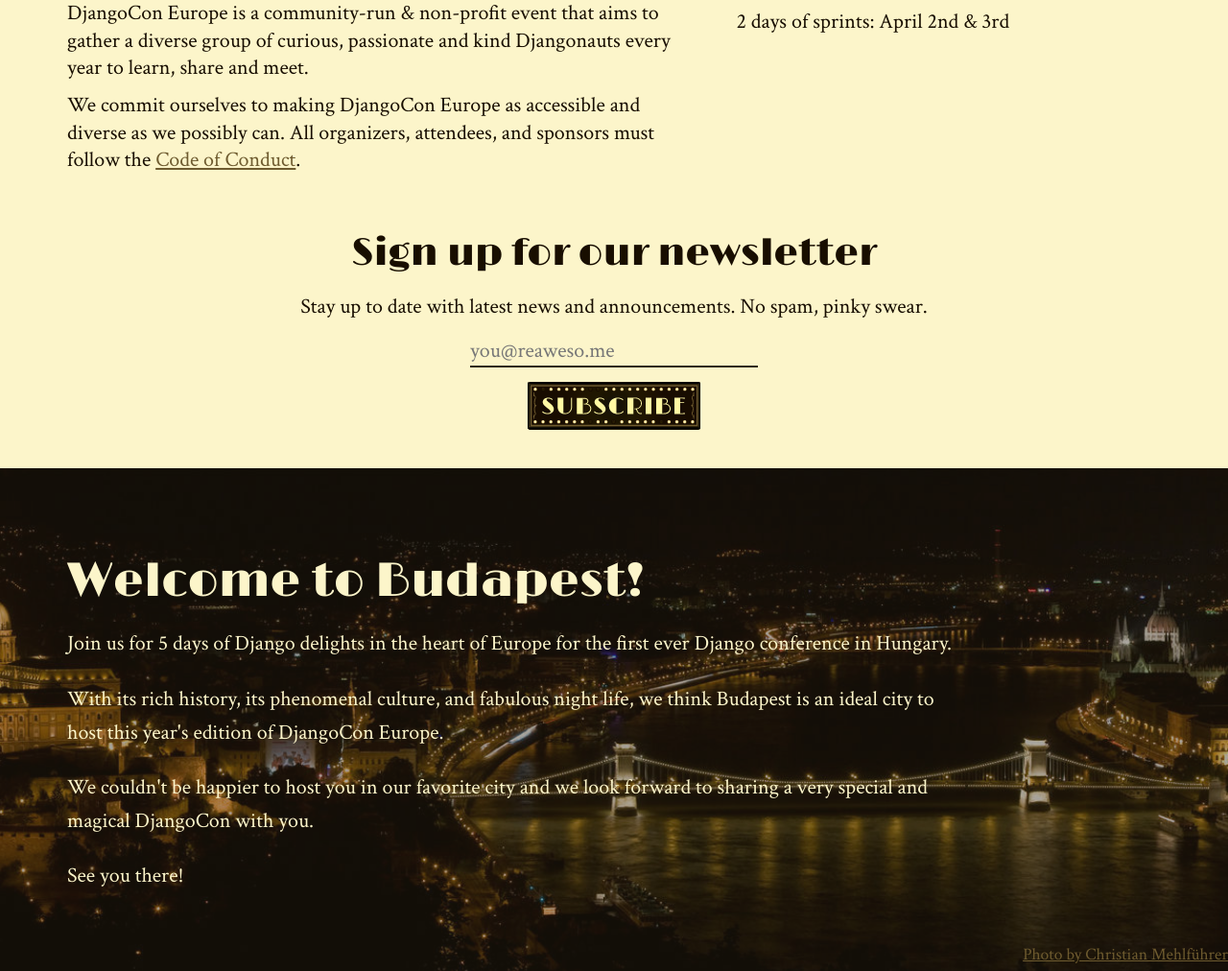
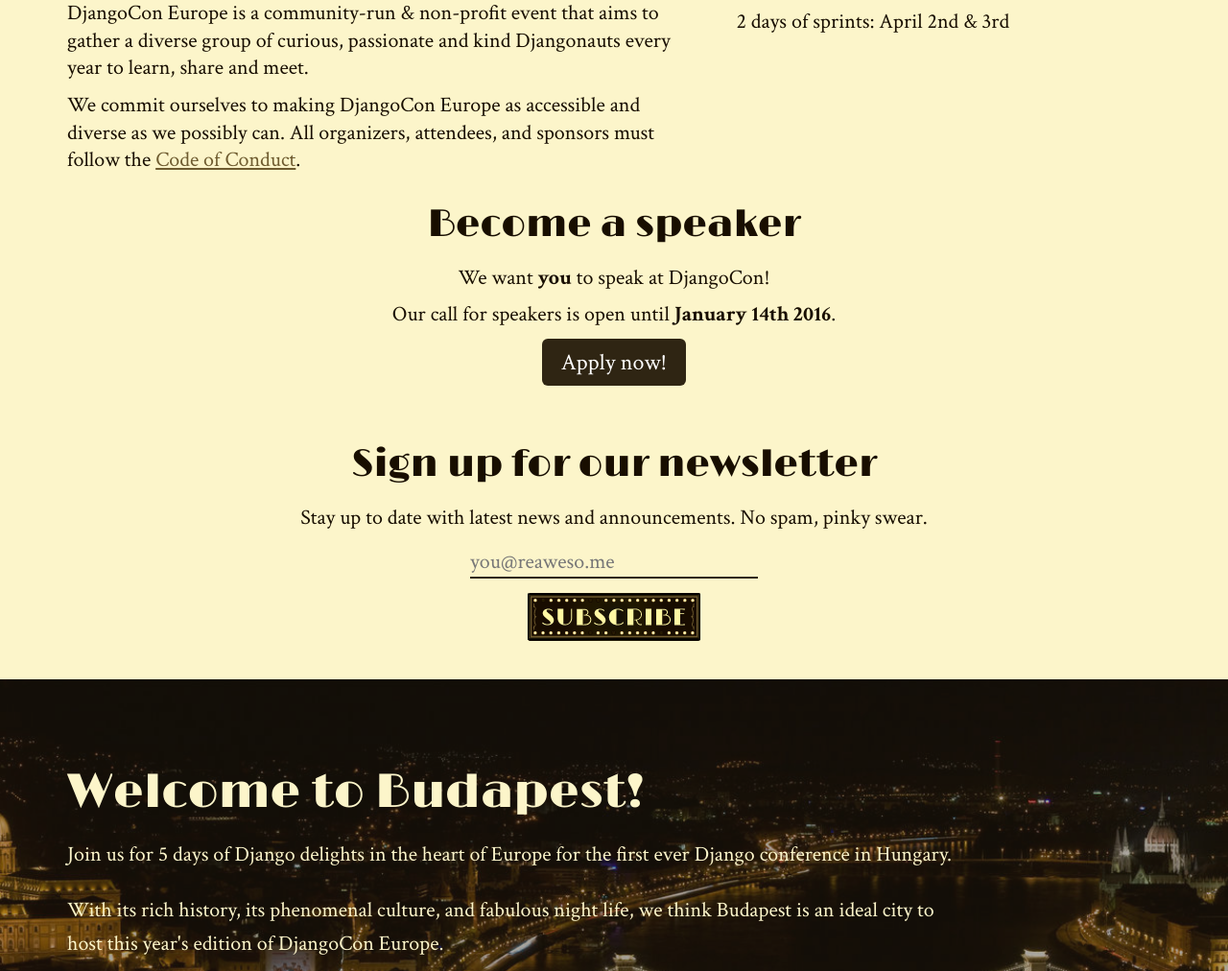
Before and after one commit to djangocon/2016.djangocon.eu, a Django app: page / in a window 1280 px wide. Shown: the part 592-1604 px from the top of the page at 96% size. Run offline with Django 3.2, Linux system fonts and the light colour scheme; some libraries are stand-ins or nearby versions.

Commit message:
Added link to CfP from homepage

```diff
--- a/static/css/style.css
+++ b/static/css/style.css
@@ -82,7 +82,6 @@ header .logo {
 }
 #newsletter {
   padding-top: 30px;
-  text-align: center;
 }
 #newsletter form {
   margin-top: 15px;
--- a/static/css/style.less
+++ b/static/css/style.less
@@ -105,7 +105,6 @@ header {
 
 #newsletter {
     padding-top: 30px;
-    text-align: center;
 
     form {
         margin-top: 15px;
--- a/templates/_about.html
+++ b/templates/_about.html
@@ -20,10 +20,20 @@
         <p>2 days of <span data-emoji-alt="🏃">sprints</span>: April 2nd &amp; 3rd</p>
     </div>
 </div>
-<div class="cls"></div>
+
+<div class="row" id="cfp">
+    <div class="col-md-12 text-center">
+        <h2>Become a speaker</h2>
+        <p>We want <strong>you</strong> to speak at DjangoCon!</p>
+        <p>Our call for speakers is open until <strong>January 14th 2016</strong>.</p>
+        <p>
+            <a href="{% url 'cfp:landing' %}" class="btn btn-lg btn-primary">Apply now!</a>
+        </p>
+    </div>
+</div>
 
 <div class="row" id="newsletter">
-    <div class="col-md-12">
+    <div class="col-md-12 text-center">
         <h2>Sign up for our newsletter</h2>
         <p>Stay up to date with latest news and announcements. No spam, <span data-emoji-al="✋">pinky swear</span>.</p>
         <form action="//djangocon.us11.list-manage.com/subscribe/post?u=675a7a7f54d51fc3b8ff2b782&amp;id=e52040595e" method="post" id="mc-embedded-subscribe-form" name="mc-embedded-subscribe-form" class="validate form-inline" target="_blank">
```
